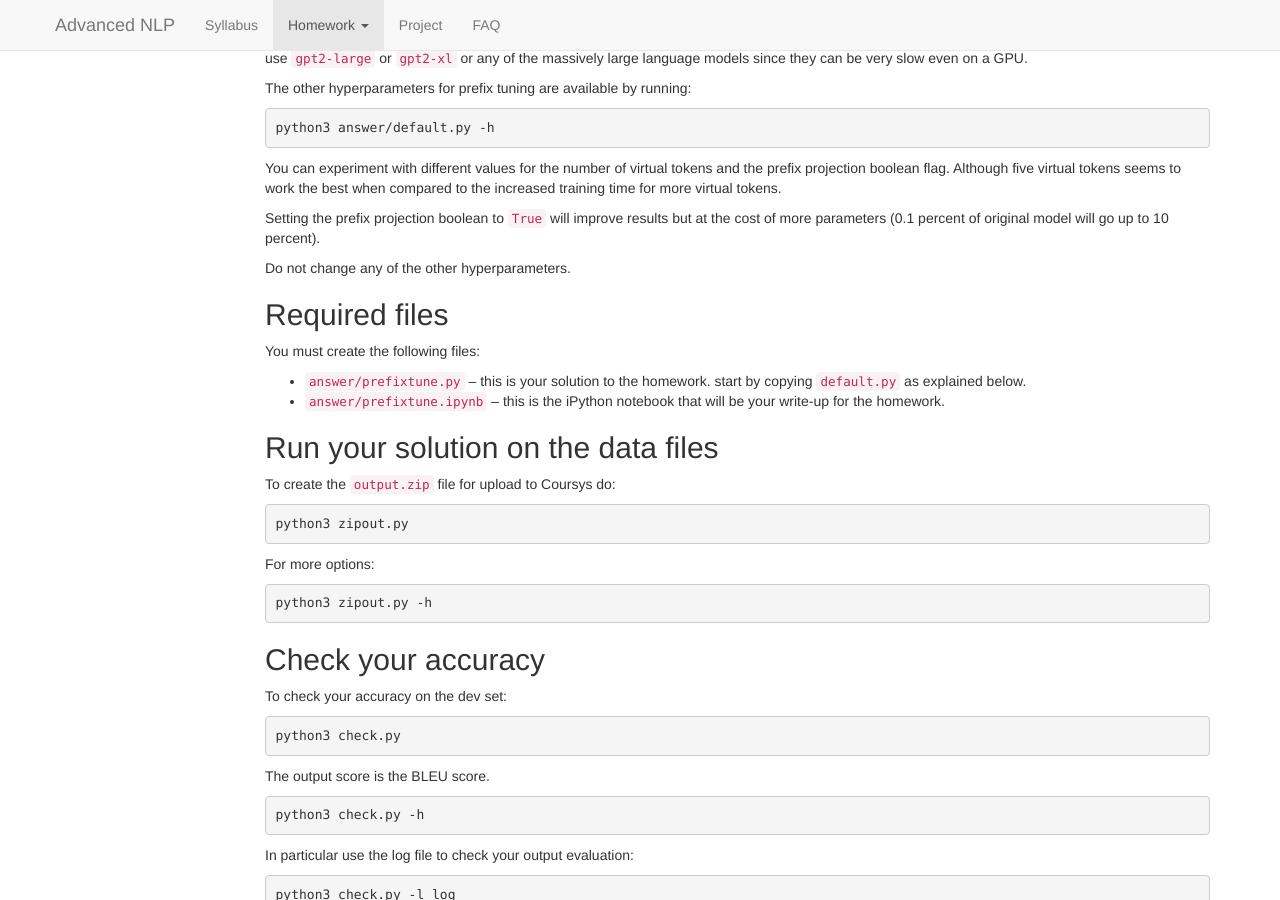
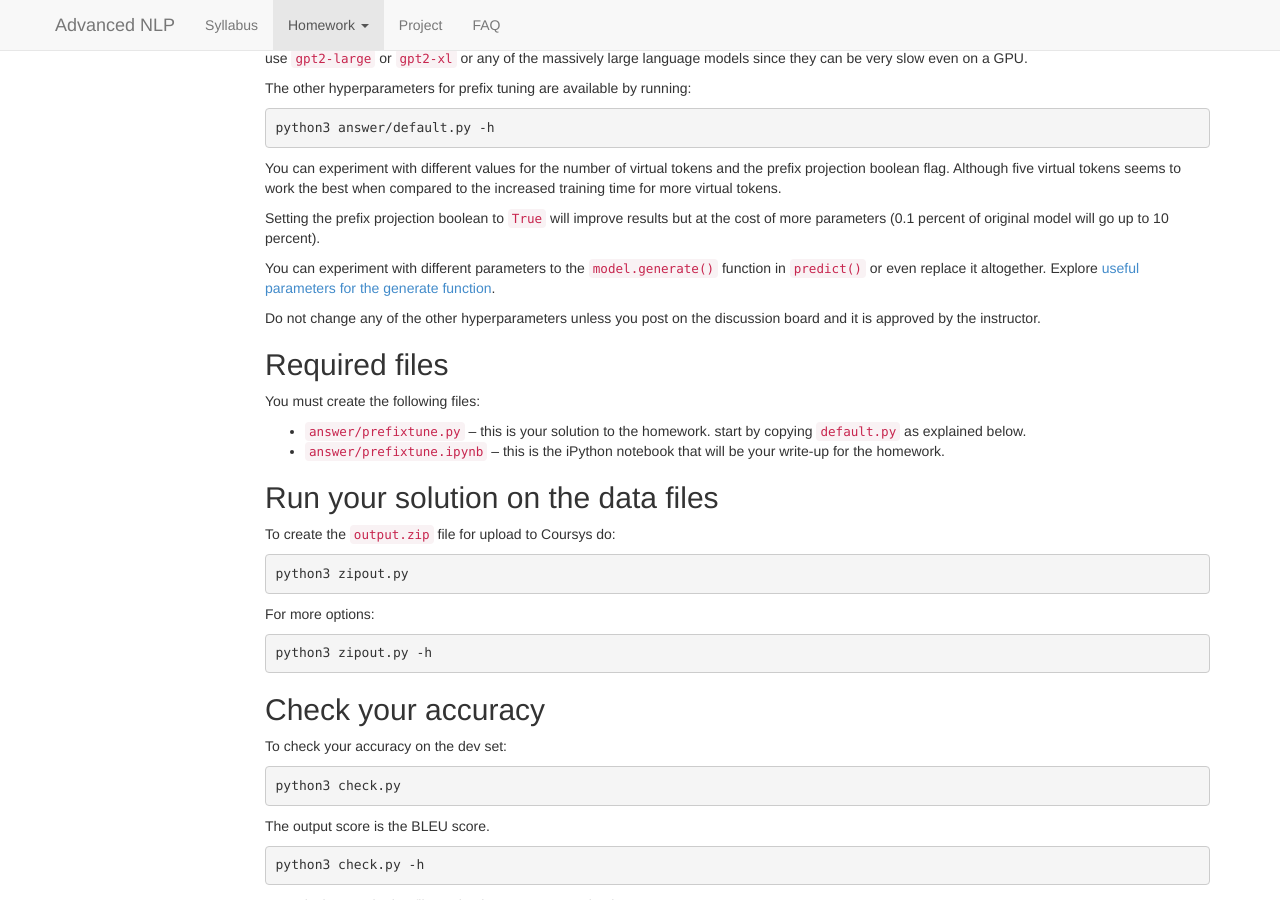
Before and after one commit to anoopsarkar/advanced-nlp-class, a Jekyll site: the page built from hw2.md, in a window 1280 px wide and 900 px high, scrolled down 3434 px. Built offline with Jekyll 4.4.1, drawn with Linux system fonts in a browser that asks for light colours; nearby versions of some CDN libraries.

Commit message:
upd hw2 hyperparams section

```diff
--- a/hw2.md
+++ b/hw2.md
@@ -244,7 +244,13 @@ Setting the prefix projection boolean to `True` will improve results
 but at the cost of more parameters (0.1 percent of original model
 will go up to 10 percent).
 
-Do not change any of the other hyperparameters.
+You can experiment with different parameters to the `model.generate()`
+function in `predict()` or even replace it altogether. Explore
+[useful parameters for the generate
+function](https://huggingface.co/blog/how-to-generate).
+
+Do not change any of the other hyperparameters unless you post
+on the discussion board and it is approved by the instructor.
 
 ## Required files
 
```
